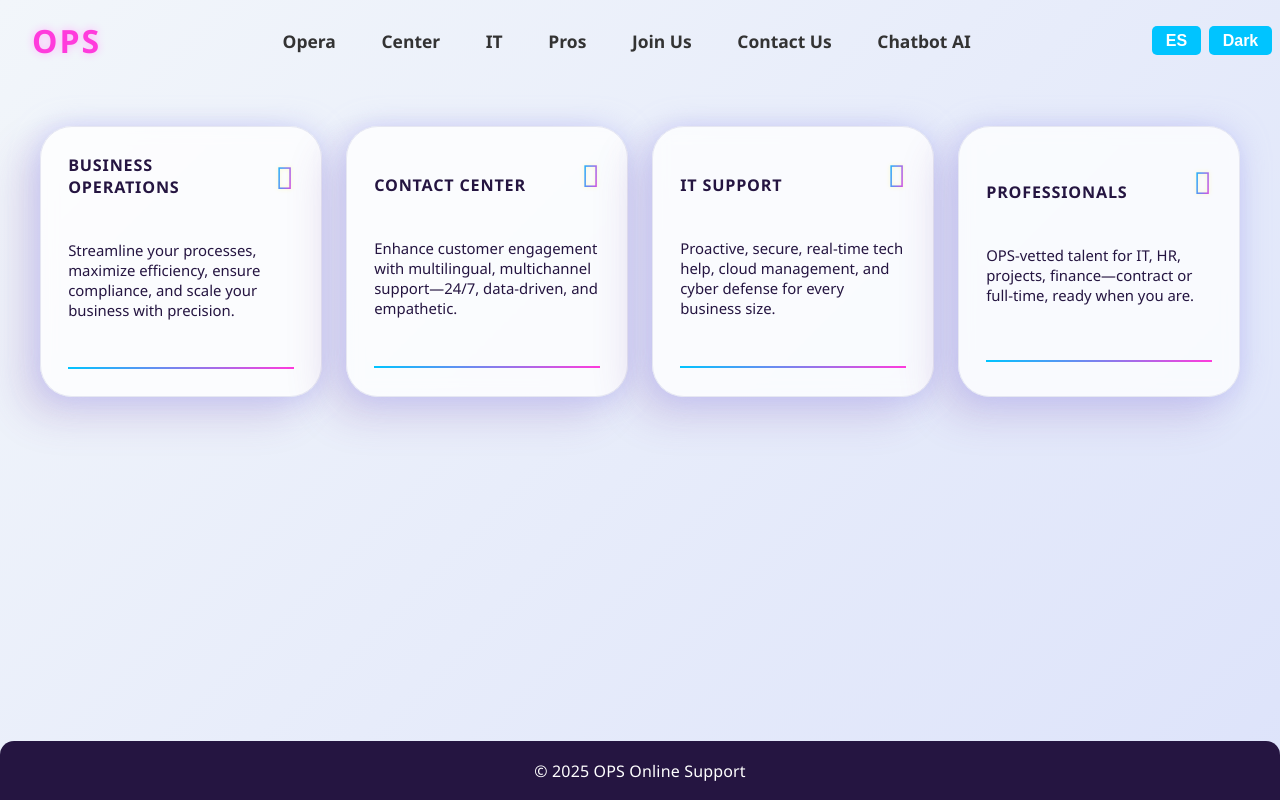
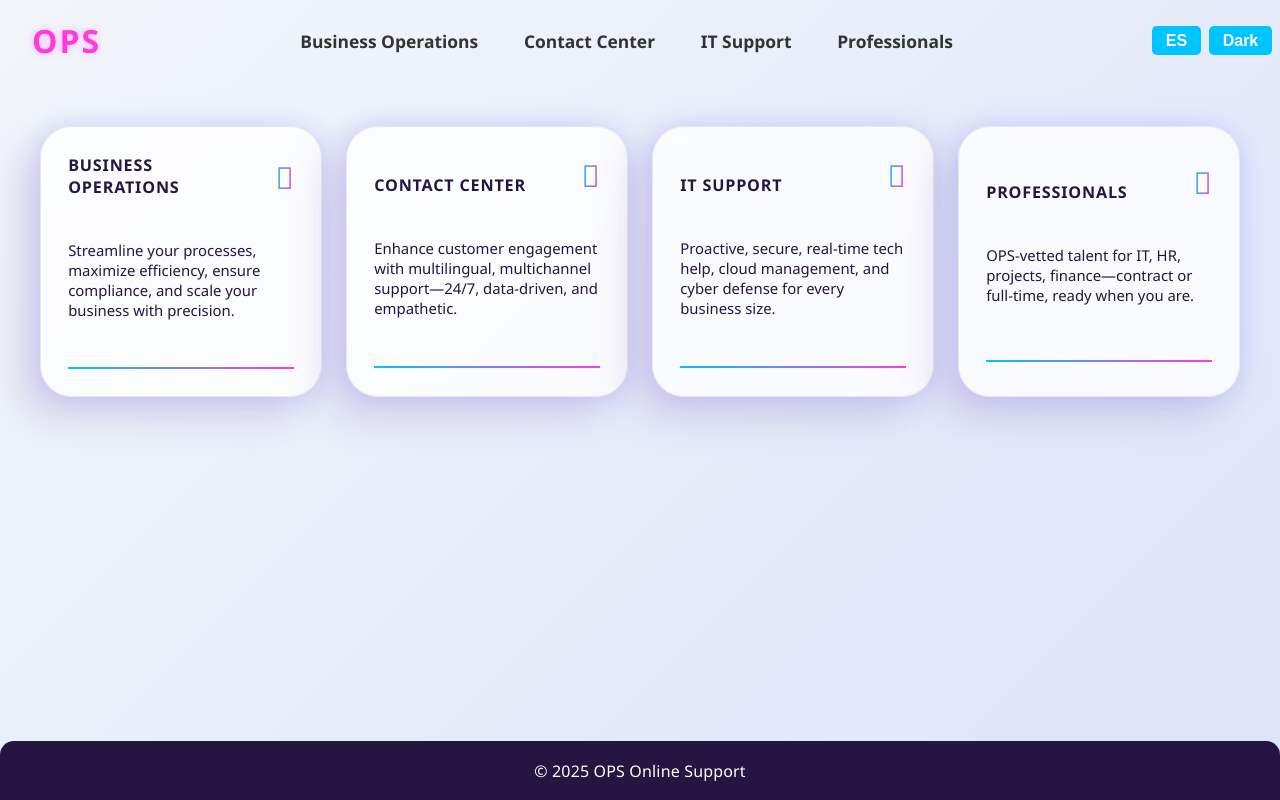
Before and after one commit to nawteeh-8/phoenix, a plain HTML site: page index.html in a window 1280 px wide. Shown: the top 800 px of the page. Drawn offline with Linux system fonts and the light colour scheme.

Commit message:
Update index.html

```diff
--- a/index.html
+++ b/index.html
@@ -303,13 +303,10 @@
   <nav class="ops-nav" aria-label="OPS Navigation">
     <span class="ops-logo">OPS</span>
     <div class="nav-links">
-      <a class="nav-link" href="mainnav/opera.html">Opera</a>
-      <a class="nav-link" href="mainnav/center.html">Center</a>
-      <a class="nav-link" href="mainnav/it.html">IT</a>
-      <a class="nav-link" href="mainnav/pros.html">Pros</a>
-      <a class="nav-link" href="joinus.html">Join Us</a>
-      <a class="nav-link" href="contactus.html">Contact Us</a>
-      <a class="nav-link" href="chatbot.html">Chatbot AI</a>
+      <a class="nav-link" href="mainnav/opera.html">Business Operations</a>
+      <a class="nav-link" href="mainnav/center.html">Contact Center</a>
+      <a class="nav-link" href="mainnav/it.html">IT Support</a>
+      <a class="nav-link" href="mainnav/pros.html">Professionals</a>
     </div>
     <div class="toggles">
       <button class="toggle-btn" id="lang-toggle">ES</button>
```
